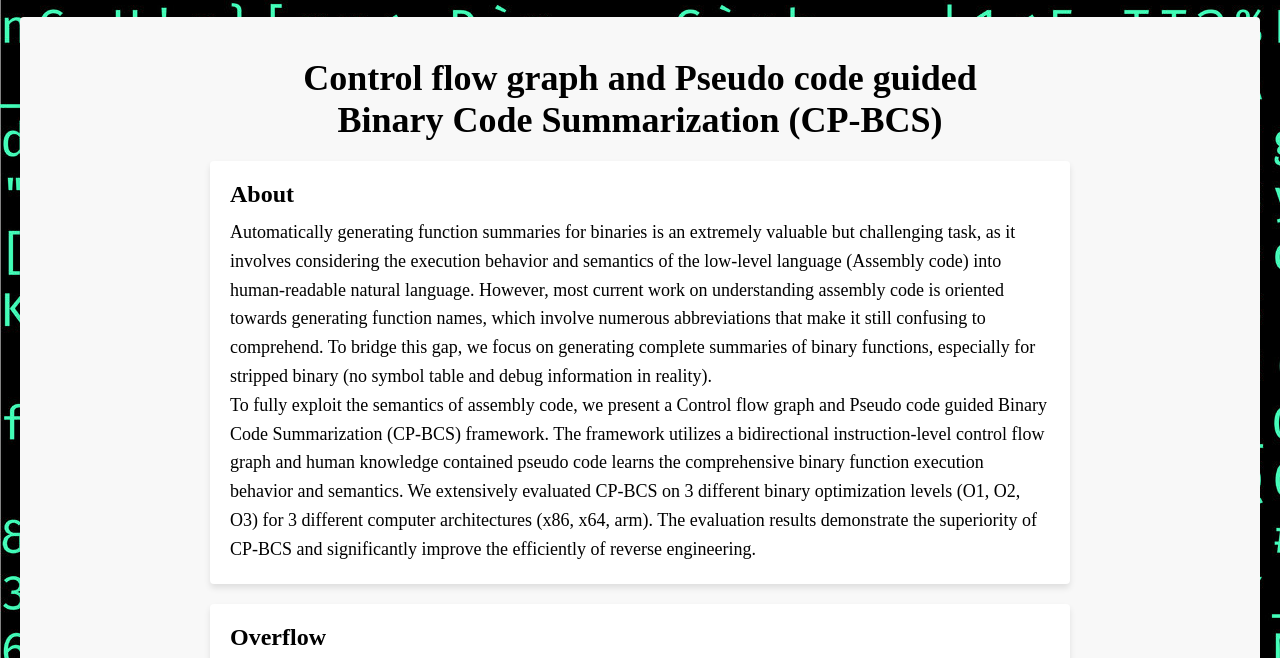
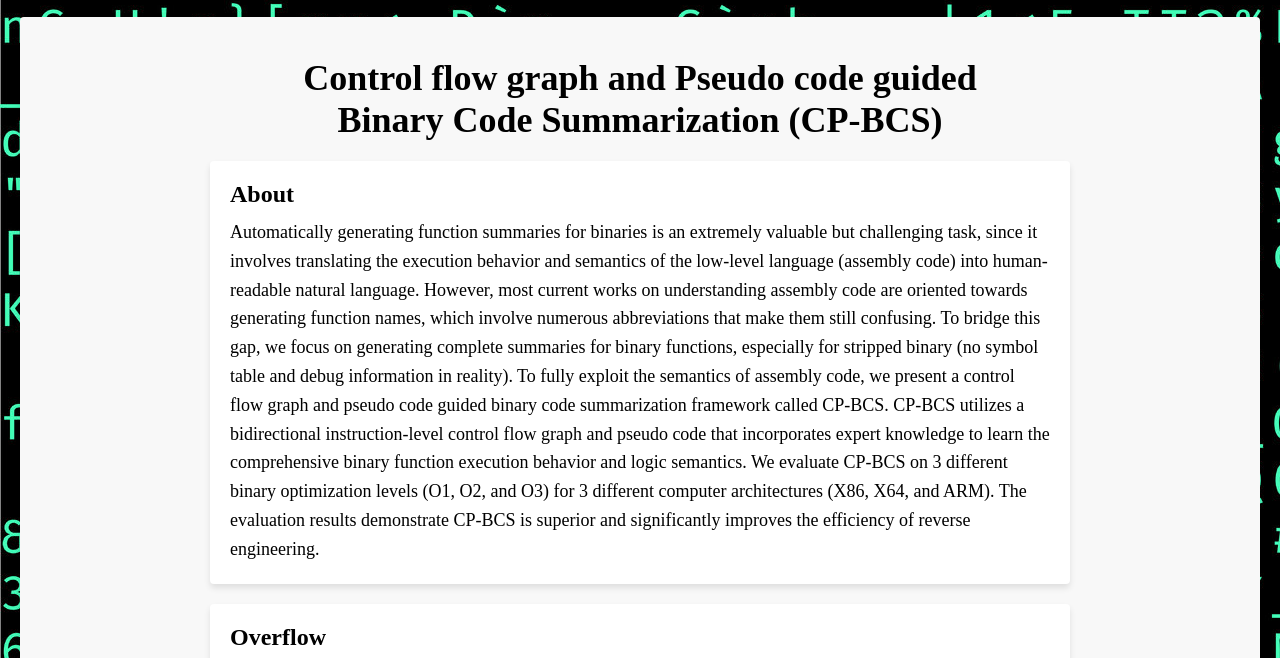
Before and after one commit to Jamrot/bcs, a plain HTML site: page about.html in a window 1280 px wide. Shown: the part 83-741 px from the top of the page. Drawn offline with Linux system fonts and the light colour scheme; files whose address does not match are found by name.

Commit message:
20230731-3 update architecture and abstract

```diff
--- a/about.html
+++ b/about.html
@@ -23,8 +23,7 @@
                 <h1>Control flow graph and Pseudo code guided<br>Binary Code Summarization (CP-BCS)</h1>
                 <div class="card">
                     <h2>About</h2>
-                    <p>Automatically generating function summaries for binaries is an extremely valuable but challenging task, as it involves considering the execution behavior and semantics of the low-level language (Assembly code) into human-readable natural language. However, most current work on understanding assembly code is oriented towards generating function names, which involve numerous abbreviations that make it still confusing to comprehend. To bridge this gap, we focus on generating complete summaries of binary functions, especially for stripped binary (no symbol table and debug information in reality).</p>
-                    <p>To fully exploit the semantics of assembly code, we present a Control flow graph and Pseudo code guided Binary Code Summarization (CP-BCS) framework. The framework utilizes a bidirectional instruction-level control flow graph and human knowledge contained pseudo code learns the comprehensive binary function execution behavior and semantics. We extensively evaluated CP-BCS on 3 different binary optimization levels (O1, O2, O3) for 3 different computer architectures (x86, x64, arm). The evaluation results demonstrate the superiority of CP-BCS and significantly improve the efficiently of reverse engineering.</p>
+                    <p>Automatically generating function summaries for binaries is an extremely valuable but challenging task, since it involves translating the execution behavior and semantics of the low-level language (assembly code) into human-readable natural language. However, most current works on understanding assembly code are oriented towards generating function names, which involve numerous abbreviations that make them still confusing. To bridge this gap, we focus on generating complete summaries for binary functions, especially for stripped binary (no symbol table and debug information in reality). To fully exploit the semantics of assembly code, we present a control flow graph and pseudo code guided binary code summarization framework called CP-BCS. CP-BCS utilizes a bidirectional instruction-level control flow graph and pseudo code that incorporates expert knowledge to learn the comprehensive binary function execution behavior and logic semantics. We evaluate CP-BCS on 3 different binary optimization levels (O1, O2, and O3) for 3 different computer architectures (X86, X64, and ARM). The evaluation results demonstrate CP-BCS is superior and significantly improves the efficiency of reverse engineering.</p>
                 </div>
                 <div class="card">
                     <h2>Overflow</h2>
```
Also changed, not shown: images/architecture.jpg, 1 other file.
